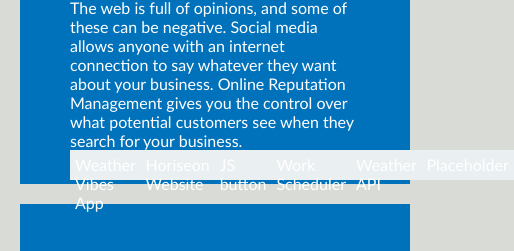
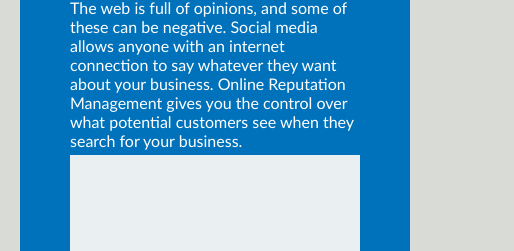
Before and after one commit to mikafeng/Portfolio_mod2, a plain HTML site: page index.html in a window 390 px wide. Shown: the part 560-811 px from the top of the page, 514 px wide, since content can reach past the window. Drawn offline with Linux system fonts and the light colour scheme.

Commit message:
css responsiveness for portfolio

```diff
--- a/assests/css/stylesheet.css
+++ b/assests/css/stylesheet.css
@@ -118,7 +118,7 @@ main {
 .work {
     margin-bottom: 20px;
     padding: 50px;
-    height: 300px;
+    height: 100%;
     font-family: 'Gill Sans', 'Gill Sans MT', Calibri, 'Trebuchet MS', sans-serif;
     background-color: #0072bb;
     color: #ffffff;
@@ -128,6 +128,7 @@ main {
     display:flex;
     flex-direction: row;
     justify-content: space-around;
+    flex-wrap: wrap;
 
 }
 
@@ -136,9 +137,10 @@ main {
 }
 
 .weatherVibes {
-    margin-bottom: 5px;
-    padding: 5px;
-    height:30px;
+    margin-top: 5px;
+    margin-bottom:5px;
+    padding: 100px;
+    height:100px;
     font-family: 'Gill Sans', 'Gill Sans MT', Calibri, 'Trebuchet MS', sans-serif;
     background-color: #eaeff1;
     color: #ffffff;
@@ -146,9 +148,10 @@ main {
 
 
 .Mod {
-    margin-bottom: 5px;
-    padding: 5px;
-    height:30px;
+    margin-top: 5px;
+    margin-bottom:5px;
+    padding: 100px;
+    height:100px;
     font-family: 'Gill Sans', 'Gill Sans MT', Calibri, 'Trebuchet MS', sans-serif;
     background-color: #eaeff1;
     color: #ffffff;
```
